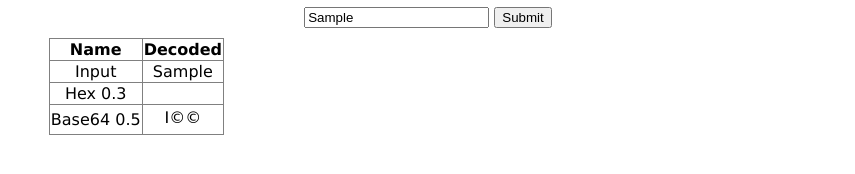
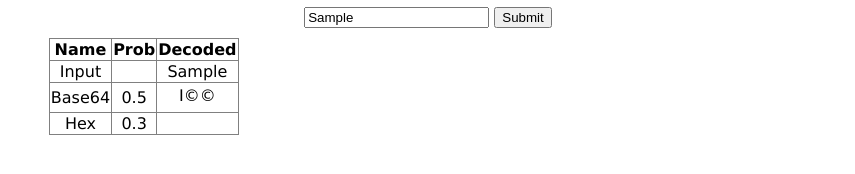
Before and after one commit to evigeant/ctf-crypto-js, a plain HTML site: page index.html in a window 1280 px wide. Both pictures are taken after typing "Sample" into the empty fields and a click on the input 735 px from the left and 181 px from the top of the page. Shown: the part 164-338 px from the top of the page, without its empty margins (212-1067 px from the left). Drawn offline with Linux system fonts and the light colour scheme.

Commit message:
Initial framework is in place

```diff
--- a/ctf-crypto-js.js
+++ b/ctf-crypto-js.js
@@ -52,6 +52,35 @@ function register(decoder) {
 }
 
 /**
+ * Formats the decoded value to be displayed in HTML
+ *
+ * @param {Decoded}
+ *                decoded The decoded value
+ * @returns {string} The HTML string to insert in the output_div
+ */
+function formatDecoded(decoded) {
+    var out = '';
+    if (decoded.err) {
+	out += '<tr class="error">';
+    } else {
+	out += '<tr>';
+    }
+    out += '<td>' + decoded.name + '</td><td>' + decoded.probability + '</td><td>' + decoded.value + '</td></tr>';
+    return out;
+}
+
+
+/**
+ * A function that compares two Decoded object based on their probability
+ * @param {Decoded} first
+ * @param {Decoded} second
+ * @returns -1 if the first is more probable than second, 0 if both are equal, 1 if second is more probable than first
+ */
+function decodedProbCompare(first, second) {
+    return second.probability - first.probability;
+}
+
+/**
  * This is the main decoding function, it is called from the HTML and can also
  * be called recursively
  *
@@ -61,17 +90,27 @@ function register(decoder) {
  *                output_div The div in which the output will be rendered
  */
 function process(val, output_div) {
-    var out = '<table border="1"><tr><th>Name</th><th>Decoded</th></tr>';
-    out += '<tr><td>Input</td><td>' + val + '</td></tr>';
+    var decoded_list = [];
     // Process the input in each decoder
     for ( var i = 0; i < decoders.length; i++) {
 	try {
-	    var decoded = decoders[i].decode(val);
-	    out += '<tr><td>' + decoded.name + ' ' + decoded.probability + '</td><td>' + decoded.value + '</td></tr>';
+	    decoded_list.push(decoders[i].decode(val));
 	} catch (err) {
-	    out += '<tr><td>' + decoders[i].name + '</td><td>Error: ' + err.message + '</td></tr>';
+	    var decoded_err = new Decoded(decoders[i].name, 0.0, err.message);
+	    decoded_err.err = true;
+	    decoded_list.push(decoded_err);
 	}
     }
+
+    decoded_list.sort(decodedProbCompare);
+
+    var out = '<table border="1"><tr><th>Name</th><th>Prob</th><th>Decoded</th></tr>';
+    out += '<tr><td>Input</td><td></td><td>' + val + '</td></tr>';
+
+    for ( var i = 0; i < decoded_list.length; i++) {
+	out += formatDecoded(decoded_list[i])
+    }
+
     out += '</table>';
     output_div.innerHTML = out;
 }
--- a/main.css
+++ b/main.css
@@ -1,6 +1,7 @@
 body {font-family: Verdana, Geneva, sans-serif;}
 table {border-collapse: collapse;}
 
+.error {color: red;}
 .titlebox {
     margin: auto;
     width: 60%;
```
